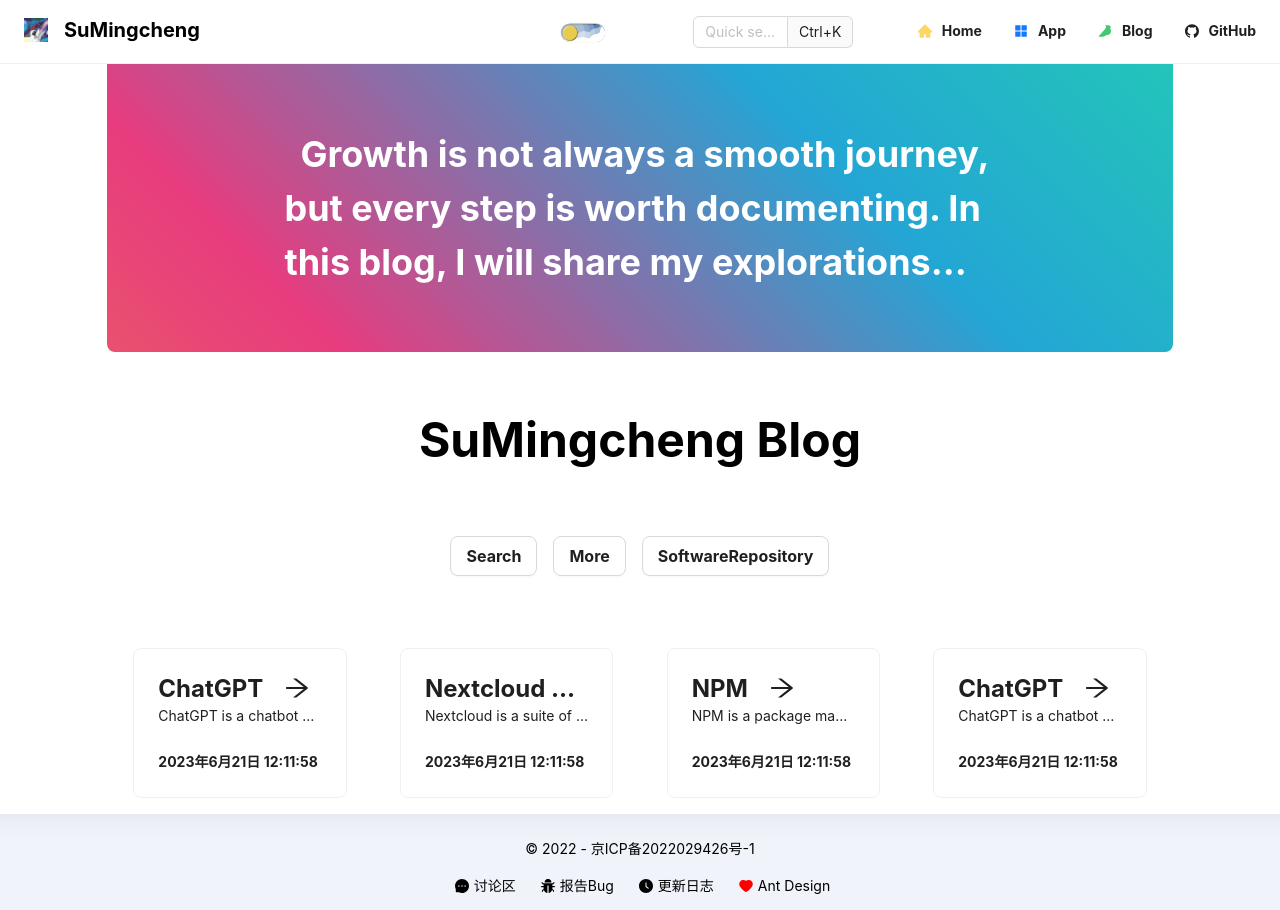
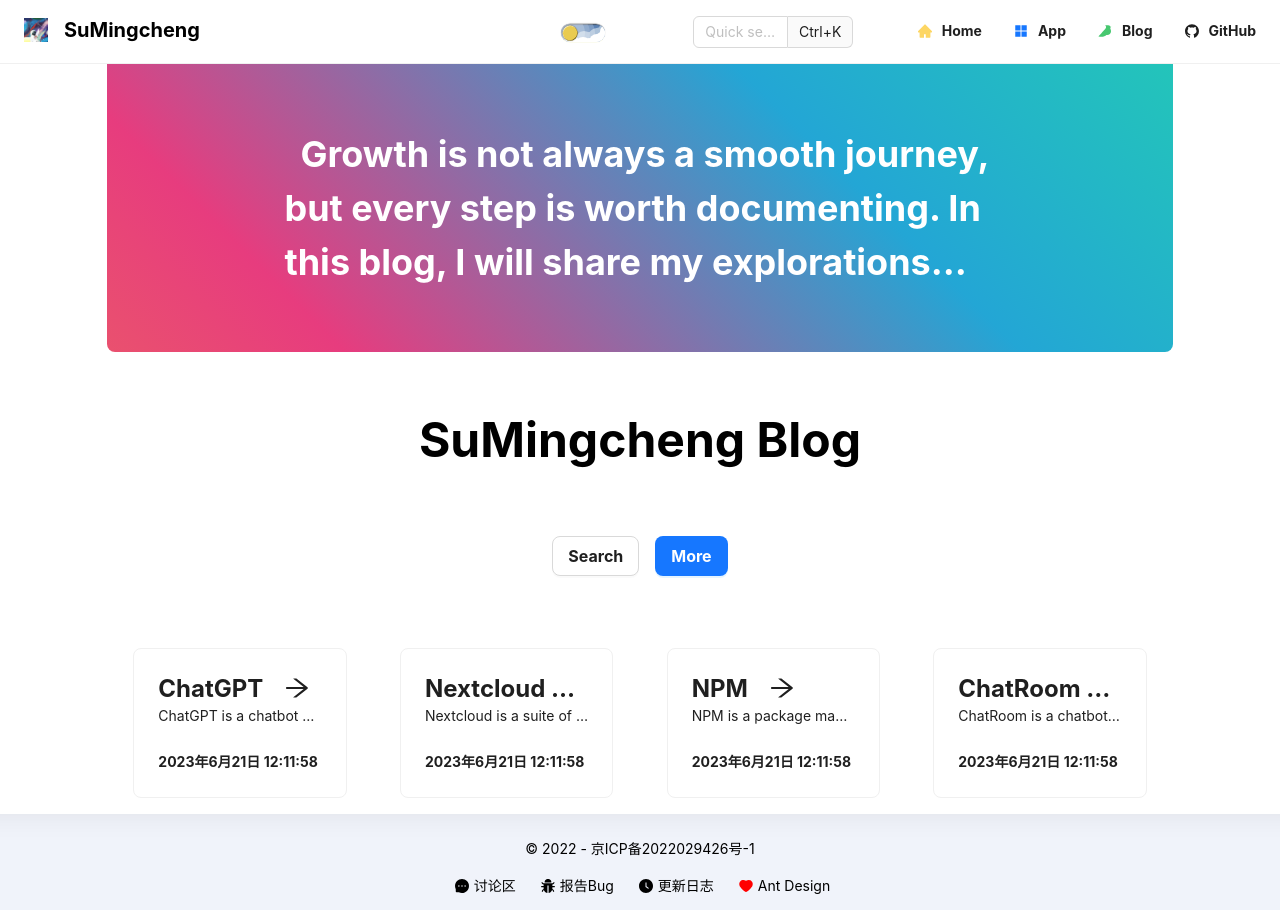
Before and after one commit to sumingcheng/Blog, a Next.js app: page / in a window 1280 px wide. Built offline with nearby package versions, Linux system fonts and the light colour scheme.

Commit message:
fix：主题问题

```diff
--- a/src/context/index.tsx
+++ b/src/context/index.tsx
@@ -1,8 +1,8 @@
 import React from 'react';
-import {MenuTheme} from "@/types/layout.ts";
+import {switchTheme} from "@/types/layout.ts";
 
-export const ThemeContext = React.createContext<MenuTheme>({
+export const ThemeContext = React.createContext<switchTheme>({
   theme: 'light', // 默认主题
   setTheme: () => {
-  },
+  }
 });
--- a/src/pages/_app.js
+++ b/src/pages/_app.js
@@ -4,7 +4,7 @@ import {ConfigProvider} from 'antd';
 import React, {useState} from 'react';
 import {ThemeContext} from '@/context/index.tsx';
 
-function _App ({Component, pageProps}) {
+function _App({Component, pageProps}) {
   const [theme, setTheme] = useState('light');
 
   // antd 配置主题颜色
@@ -12,7 +12,7 @@ function _App ({Component, pageProps}) {
     <ConfigProvider
         theme={{
           token: {
-            "colorPrimary": theme === 'light' ? "light" : 'dark',
+            "colorPrimary": theme === 'light' ? "#1677ff" : '#000000',
           },
         }}
     >
--- a/src/pages/index.tsx
+++ b/src/pages/index.tsx
@@ -30,9 +30,9 @@ function IndexPage() {
     time: '2023年6月21日 12:11:58'
   }, {
     id: "4",
-    title: 'ChatGPT',
+    title: 'ChatRoom',
     url: '',
-    description: 'ChatGPT is a chatbot based on GPT-3',
+    description: 'ChatRoom is a chatbot based on GPT-3',
     time: '2023年6月21日 12:11:58'
   }]
 
@@ -49,6 +49,10 @@ function IndexPage() {
     };
   }, []);
 
+  const seeMore = () => {
+    console.log("see more")
+  }
+
   return (
       <Layout>
         {/*打字机*/}
@@ -58,17 +62,15 @@ function IndexPage() {
           </div>
         </BackgroundCloth>
         {/*中间文字*/}
-        <div className={`text-center my-16 text-5xl font-bold `}>SuMingcheng Blog</div>
-        <div className={`${S.buttonGrid} text-center  `}>
+        <div className={`text-center my-16 text-5xl font-bold`}>SuMingcheng Blog</div>
+        <div className={`${S.buttonGrid} text-center`}>
           <Button size={"large"}>Search</Button>
-          <Button size={"large"}>More</Button>
-          <Button size={"large"}>SoftwareRepository</Button>
+          <Button size={"large"} type={"primary"} onClick={seeMore}>More</Button>
         </div>
-        {/*card*/}
+        {/*Card*/}
         <div className={`w-full flex justify-around mt-16 mb-4`}>
           {SuCardArr.map(elem => {
-            return <SuCard title={elem.title} description={elem.description} url={elem.url} time={elem.time}
-                           key={elem.id}/>
+            return <SuCard title={elem.title} description={elem.description} url={elem.url} time={elem.time} key={elem.id}/>
           })}
         </div>
       </Layout>
--- a/src/pages/about/index.tsx
+++ b/src/pages/more/index.tsx
@@ -1,6 +1,6 @@
 import Layout from '@/layout/index';
 
-function About () {
+function More() {
   return (
       <Layout>
         123
@@ -8,4 +8,4 @@ function About () {
   )
 }
 
-export default About
+export default More
--- a/src/types/layout.ts
+++ b/src/types/layout.ts
@@ -4,7 +4,7 @@ export interface Props {
   children: ReactNode;  // 指定children属性
 }
 
-export interface MenuTheme {
+export interface switchTheme {
   theme: 'light' | 'dark';
   setTheme: (theme: string) => void;
 }
```
Also changed, not shown: 1 other file (tests, documents, lock files or other folders).
